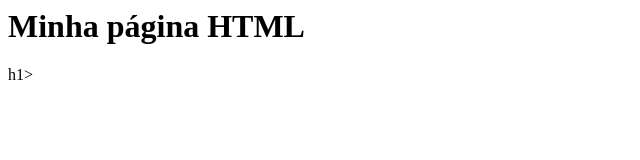
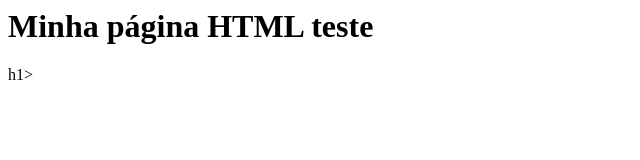
Before and after one commit to Alex4ndre7/gama-no-github, a plain HTML site: page index.html in a window 1280 px wide. Shown: the whole page, without its empty margins (0-640 px from the left). Drawn offline with Linux system fonts and the light colour scheme.

Commit message:
update arquivo index.html

```diff
--- a/index.html
+++ b/index.html
@@ -1,5 +1,5 @@
 <html>
     <body>
-        <h1>Minha página HTML</h1>h1>
+        <h1>Minha página HTML teste</h1>h1>
     </body.
 </html>
```
